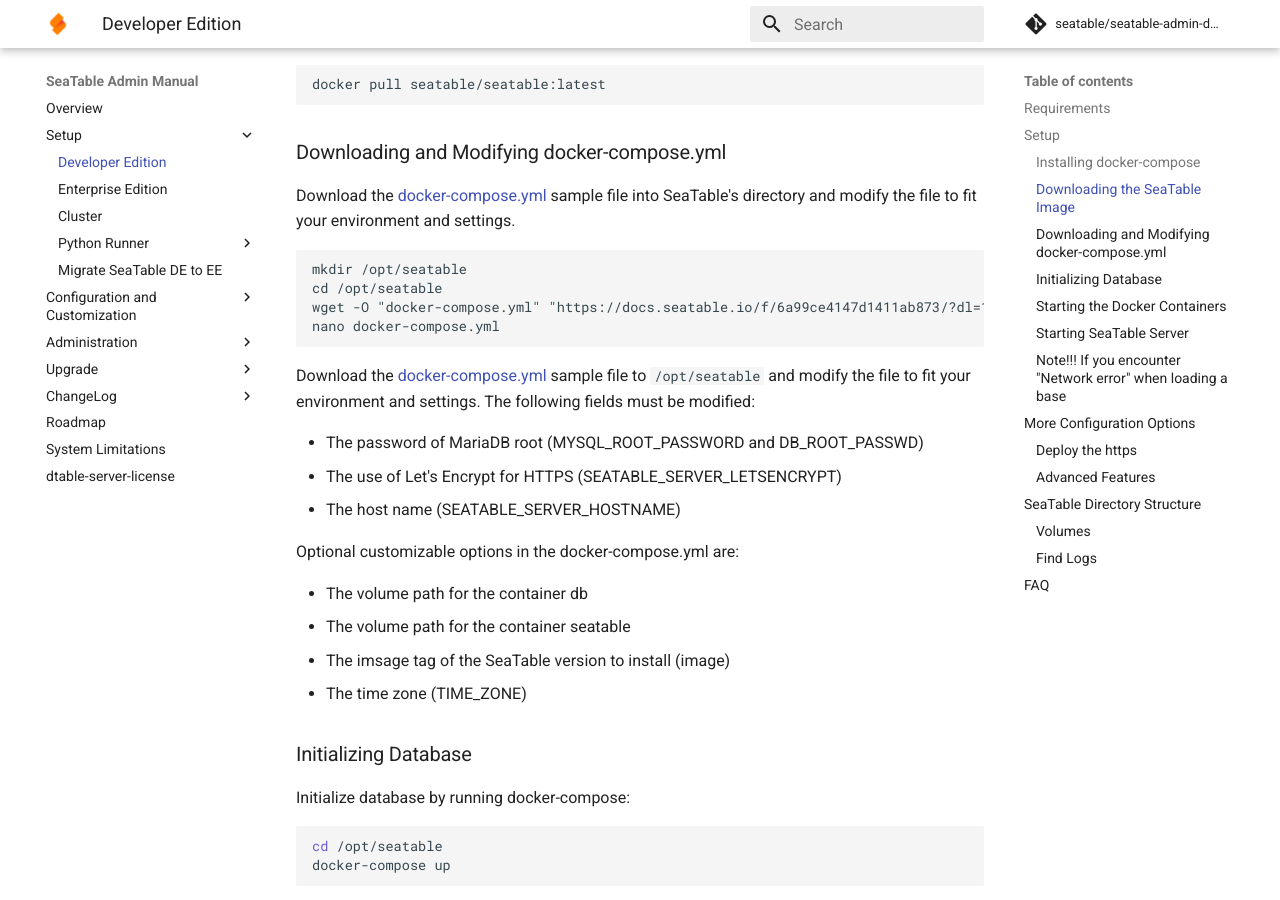
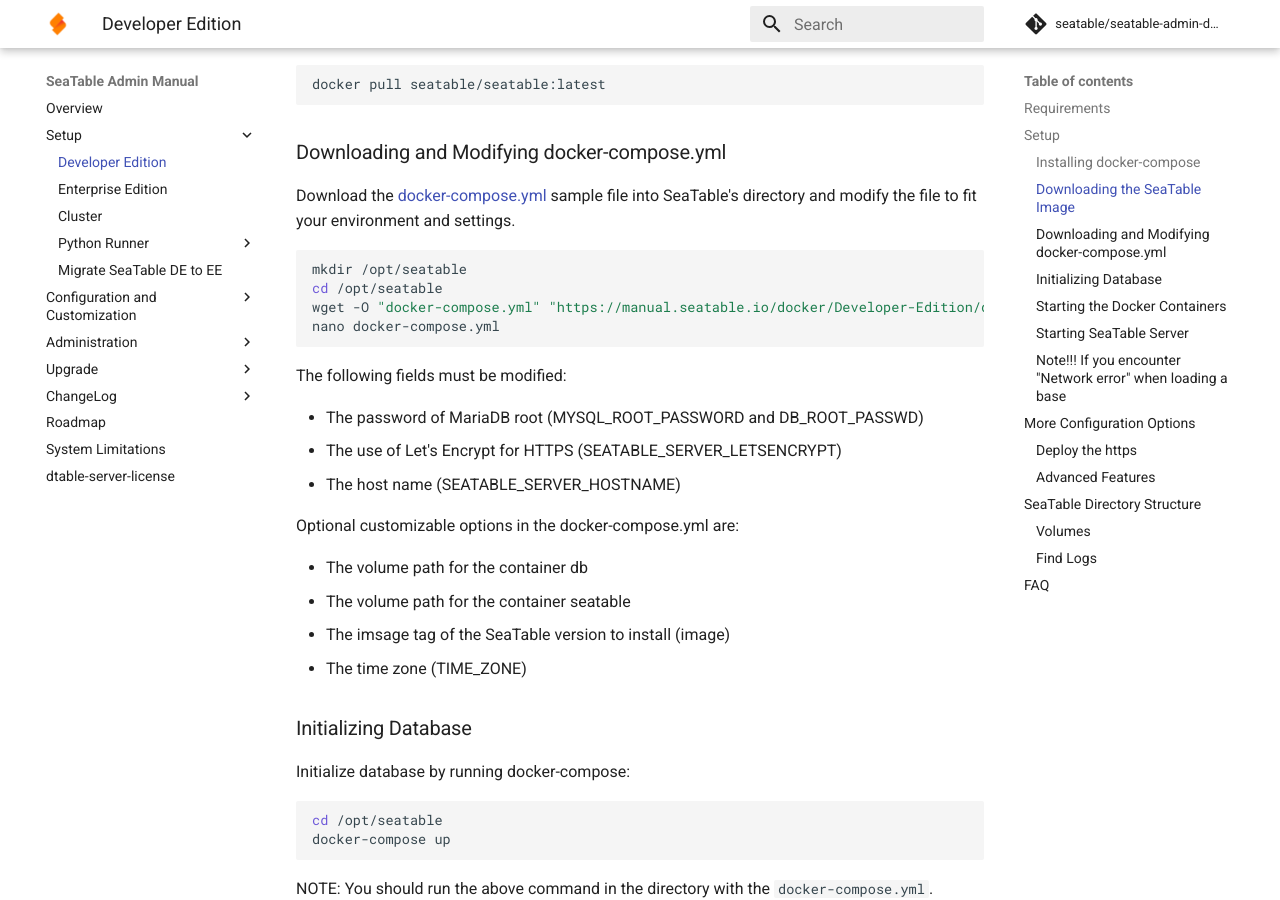
Before and after one commit to seatable/seatable-admin-docs, an MkDocs documentation site: the page built from manual/docker/Developer-Edition/Deploy SeaTable-DE with Docker.md, in a window 1280 px wide and 900 px high, scrolled down 1273 px. Built offline with MkDocs 1.6.1 and Material for MkDocs 9.7.7, drawn with Linux system fonts in a browser that asks for light colours; comment, search, counter and statistics services are not loaded.

Commit message:
Fix instruction for deploy SeaTable-DE

````diff
--- a/manual/docker/Developer-Edition/Deploy SeaTable-DE with Docker.md
+++ b/manual/docker/Developer-Edition/Deploy SeaTable-DE with Docker.md
@@ -41,17 +41,16 @@
 
 ### Downloading and Modifying docker-compose.yml
 
-Download the [docker-compose.yml](https://docs.seatable.io/f/6a99ce4147d1411ab873/?dl=1) sample file into SeaTable's directory and modify the file to fit your environment and settings.
+Download the [docker-compose.yml](./docker-compose.yml) sample file into SeaTable's directory and modify the file to fit your environment and settings.
 
-```
+```bash
 mkdir /opt/seatable
 cd /opt/seatable
-wget -O "docker-compose.yml" "https://docs.seatable.io/f/6a99ce4147d1411ab873/?dl=1"
+wget -O "docker-compose.yml" "https://manual.seatable.io/docker/Developer-Edition/docker-compose.yml"
 nano docker-compose.yml
-
 ```
 
-Download the [docker-compose.yml](./docker-compose.yml) sample file to `/opt/seatable` and modify the file to fit your environment and settings. The following fields must be modified:
+The following fields must be modified:
 
 * The password of MariaDB root (MYSQL_ROOT_PASSWORD and DB_ROOT_PASSWD)
 * The use of Let's Encrypt for HTTPS (SEATABLE_SERVER_LETSENCRYPT)
````
Also changed, not shown: manual/docker/Enterprise-Edition/Deploy SeaTable-EE with Docker.md (+0 -3 lines).
